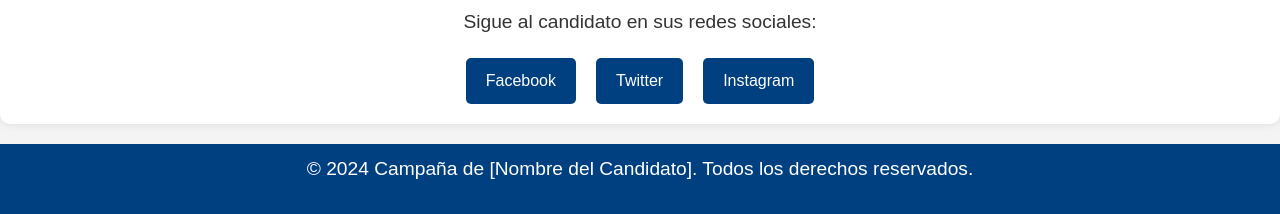
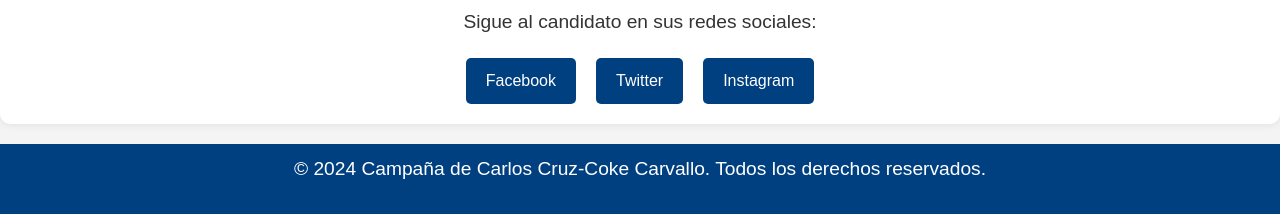
Before and after one commit to nalfaroq/carloscruzcoke.github.io, a plain HTML site: page Index.html in a window 1280 px wide. Shown: the part 588-802 px from the top of the page. Drawn offline with Linux system fonts and the light colour scheme.

Commit message:
Update Index.html

```diff
--- a/Index.html
+++ b/Index.html
@@ -29,7 +29,7 @@
     </section>
 
     <footer>
-        <p>&copy; 2024 Campaña de [Nombre del Candidato]. Todos los derechos reservados.</p>
+        <p>&copy; 2024 Campaña de Carlos Cruz-Coke Carvallo. Todos los derechos reservados.</p>
     </footer>
 
 </body>
```
